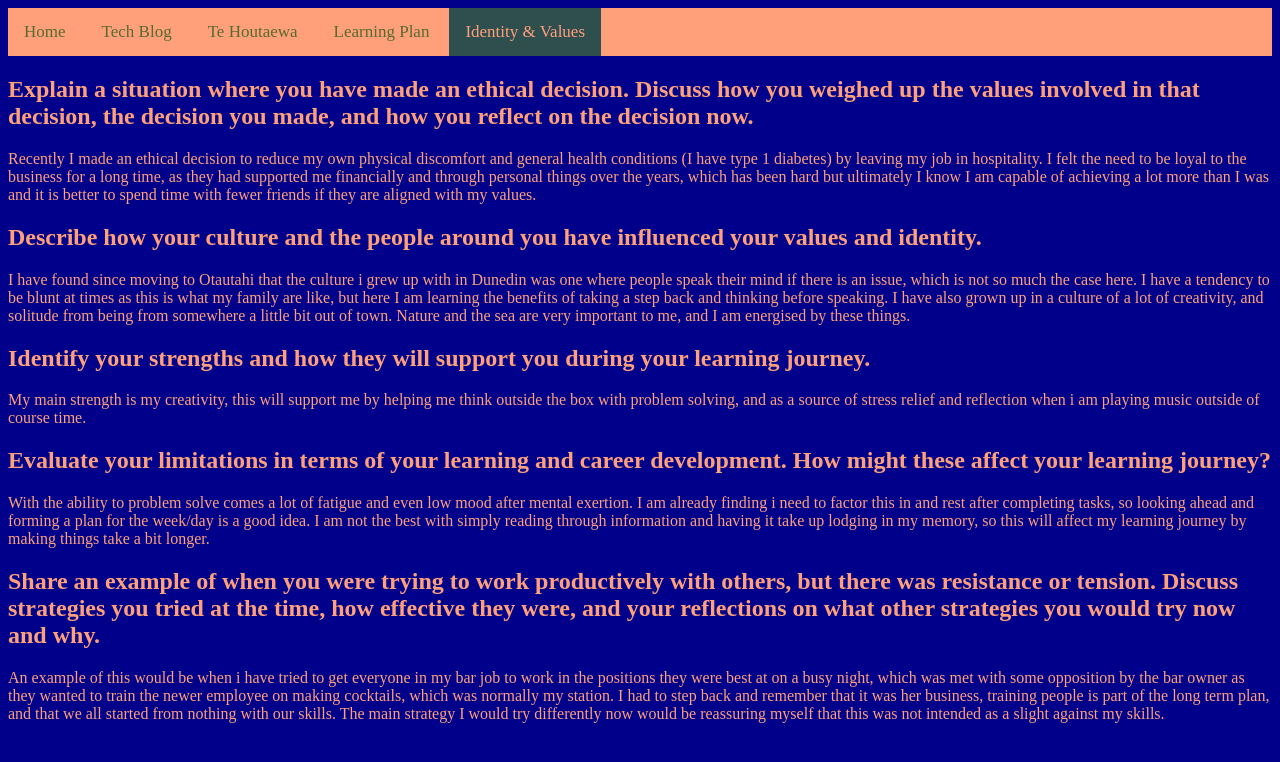
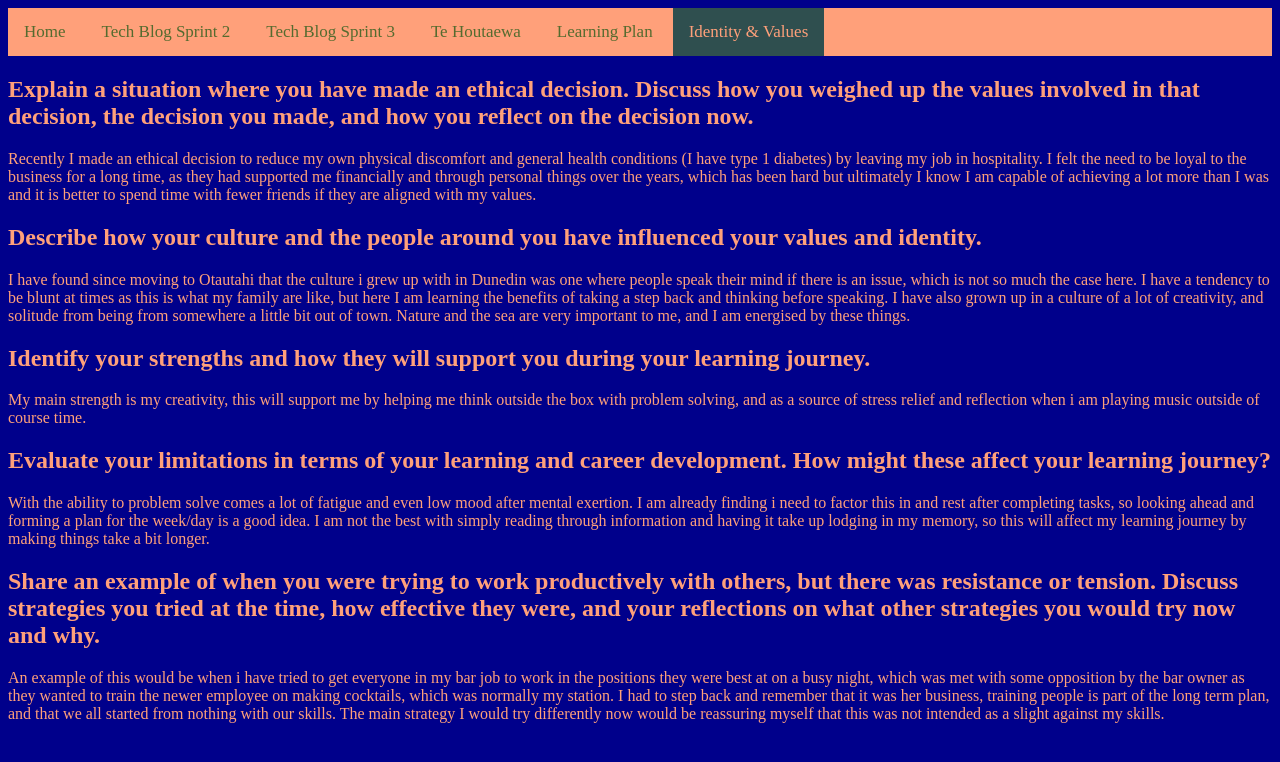
Before and after one commit to hope-robertson/hope-robertson, a plain HTML site: page blog/identity-values.html in a window 1280 px wide. Drawn offline with Linux system fonts and the light colour scheme.

Commit message:
add updated code with more links on nav bar

```diff
--- a/blog/identity-values.html
+++ b/blog/identity-values.html
@@ -11,17 +11,27 @@
     <title>Identity and Values</title>
   </head>
   <body>
+    <body class="research">
       <nav class="topnav">
         <a href="https://hope-robertson.github.io/">Home</a>
+
         <a href="https://hope-robertson.github.io/blog/html-css.html"
-        >Tech Blog</a
+          >Tech Blog Sprint 2</a
         >
+        <a href="https://hope-robertson.github.io/blog/javascript-dom.html"
+        >Tech Blog Sprint 3</a
+      >
+
         <a href="https://hope-robertson.github.io/blog/te-houtaewa-template.html"
           >Te Houtaewa</a
         >
 
-      <a href="blog/learning-plan.html">Learning Plan</a>
-      <a class="active" href="blog/identity-values.html">Identity & Values</a>
+        <a href="https://hope-robertson.github.io/blog/learning-plan.html"
+          >Learning Plan</a
+        >
+        <a class="active" href="https://hope-robertson.github.io/blog/identity-values.html"
+          >Identity & Values</a
+        >
       </nav>
     <h2>
       Explain a situation where you have made an ethical decision. Discuss how
```
Lines whose indentation alone changed are shown as unchanged.
